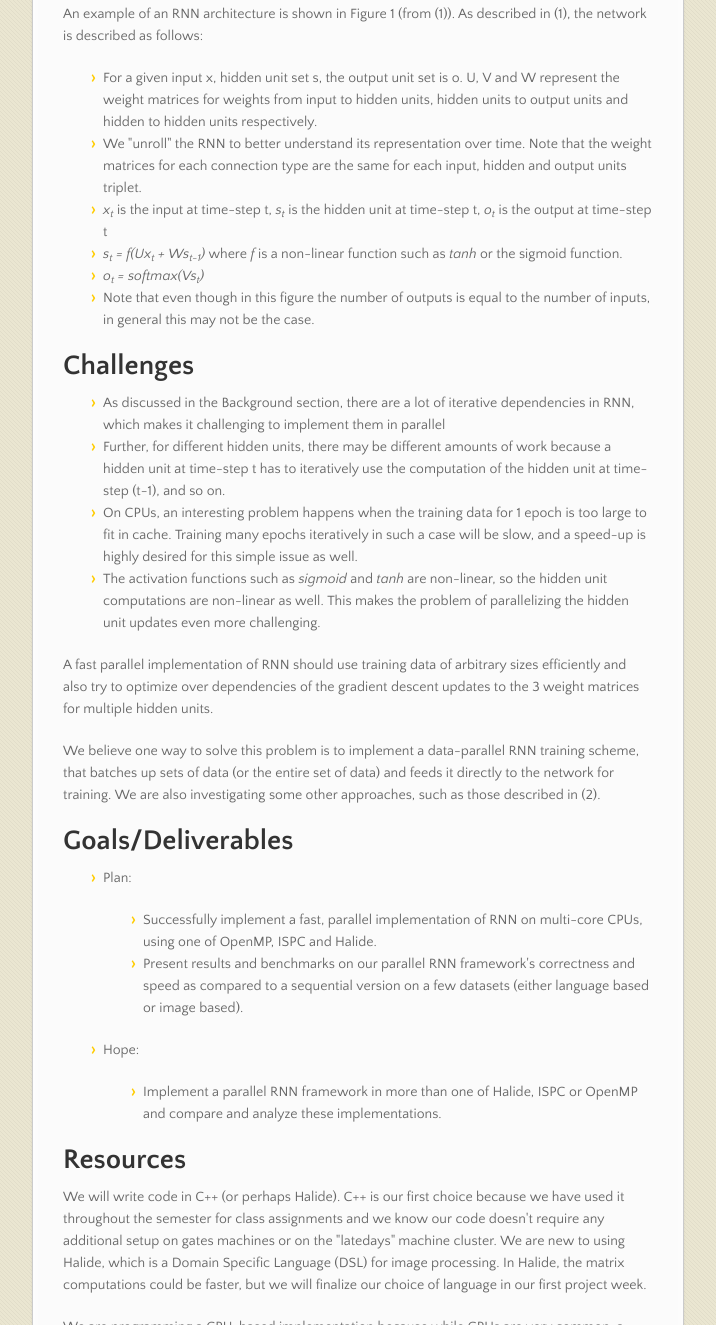
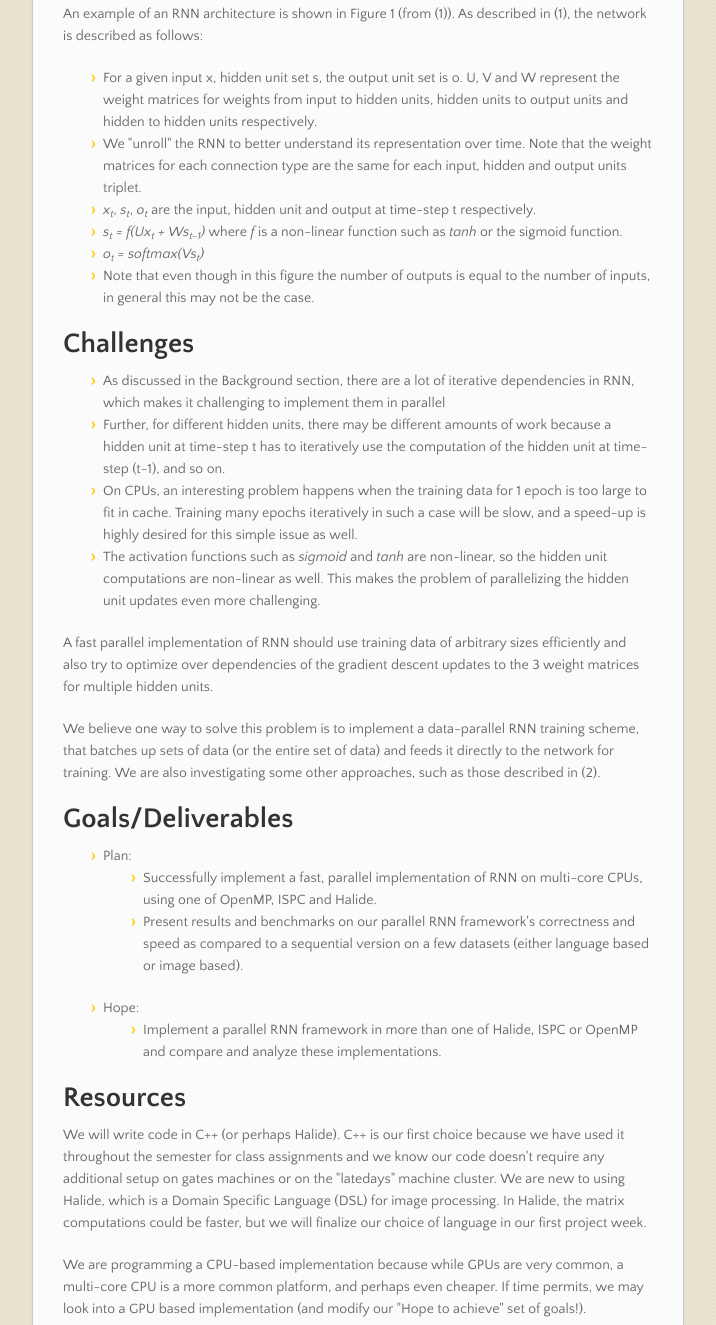
Before and after one commit to eknight7/ParallelRNN, a plain HTML site: page index.html in a window 1280 px wide. Shown: the part 950-2275 px from the top of the page, without its empty margins (283-999 px from the left). Drawn offline with nearby package versions, Linux system fonts and the light colour scheme.

Commit message:
[index.html] fixed some formatting

```diff
--- a/index.html
+++ b/index.html
@@ -64,7 +64,7 @@ We will optimize RNN training performance on multi-core CPUs.</p>
 <li>For a given input x, hidden unit set s, the output unit set is o. U, V and W represent the weight matrices for weights from input to hidden units, hidden units to output units and hidden to hidden units respectively.</li>
 <li>We "unroll" the RNN to better understand its representation over time. Note that the weight matrices for each connection type are the same for each input, hidden and output units triplet. </li>
 <li>
-<em>x<sub>t</sub></em> is the input at time-step t, <em>s<sub>t</sub></em> is the hidden unit at time-step t, <em>o<sub>t</sub></em> is the output at time-step t</li>
+<em>x<sub>t</sub></em>, <em>s<sub>t</sub></em>, <em>o<sub>t</sub></em> are the input, hidden unit and output at time-step t respectively.</li>
 <li>
 <em>s<sub>t</sub> = f(Ux<sub>t</sub> + Ws<sub>t-1</sub>)</em> where <em>f</em> is a non-linear function such as <em>tanh</em> or the sigmoid function.</li>
 <li><em>o<sub>t</sub> = softmax(Vs<sub>t</sub>)</em></li>
@@ -90,14 +90,14 @@ We will optimize RNN training performance on multi-core CPUs.</p>
 
 <ul>
 <li>
-<p>Plan: </p>
+Plan:
 <ul>
 <li>Successfully implement a fast, parallel implementation of RNN on multi-core CPUs, using one of OpenMP, ISPC and Halide.</li>
 <li>Present results and benchmarks on our parallel RNN framework's correctness and speed as compared to a sequential version on a few datasets (either language based or image based).</li>
 </ul>
 </li>
 <li>
-<p>Hope:</p>
+Hope:
 <ul>
 <li>Implement a parallel RNN framework in more than one of Halide, ISPC or OpenMP and compare and analyze these implementations.</li>
 </ul>
```
